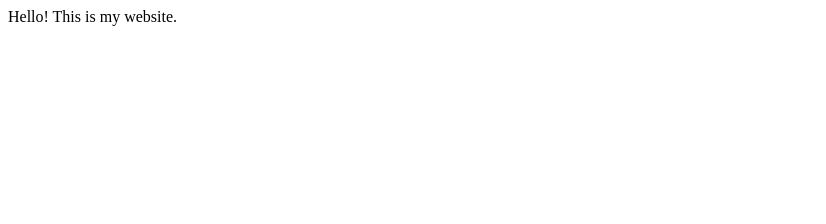
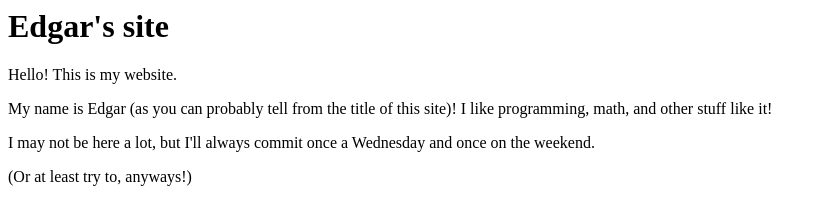
Before and after one commit to EdgarEatsPi/edgareatspi.github.io, a plain HTML site: page index.html in a window 1280 px wide. Shown: the whole page, without its empty margins (0-826 px from the left). Drawn offline with Linux system fonts and the light colour scheme.

Commit message:
Added more to site

```diff
--- a/index.html
+++ b/index.html
@@ -1,3 +1,7 @@
 <body>
+    <h1>Edgar's site</h1>
     <p>Hello! This is my website.</p>
+    <p>My name is Edgar (as you can probably tell from the title of this site)! I like programming, math, and other stuff like it!</p>
+    <p>I may not be here a lot, but I'll always commit once a Wednesday and once on the weekend.</p>
+    <p>(Or at least try to, anyways!)</p>
 </body>
```
